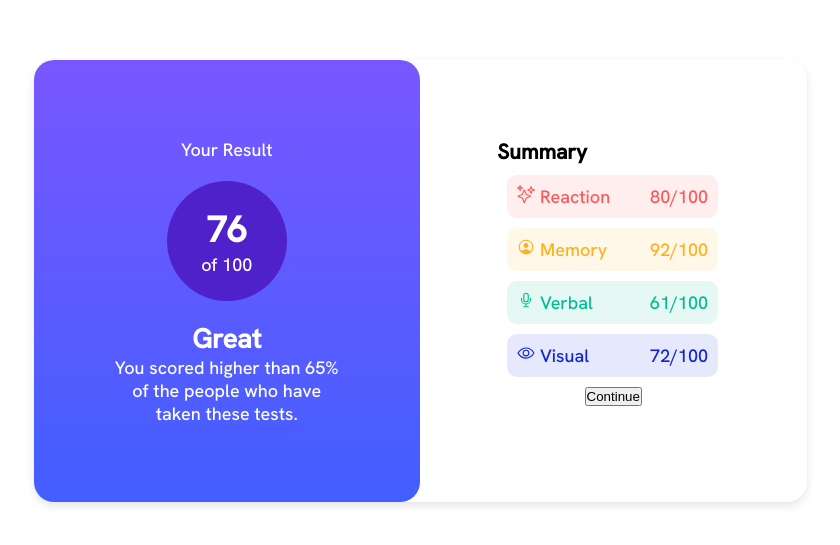
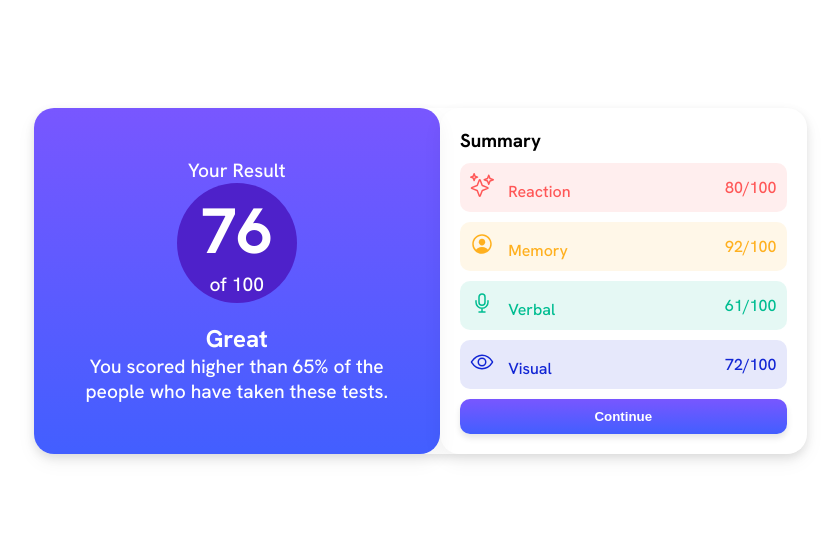
Before and after one commit to shreytalreja25/results-summary, a plain HTML site: page index.html in a window 1280 px wide. Shown: the part 119-664 px from the top of the page, without its empty margins (220-1060 px from the left). Drawn offline with nearby package versions, Linux system fonts and the light colour scheme; files whose address does not match are found by name.

Commit message:
Final Design

```diff
--- a/style.css
+++ b/style.css
@@ -22,20 +22,18 @@
 * {
     margin: 0;
     padding: 0;
+    box-sizing: border-box;
 }
 
 body {
     font-family: 'HankenGrotesk-Medium', system-ui, -apple-system, BlinkMacSystemFont, 'Segoe UI', Roboto, Oxygen, Ubuntu, Cantarell, 'Open Sans', 'Helvetica Neue', sans-serif;
-    max-width: 1440px;
-    font-size: 18px;
     background-color: white;
     height: 100vh;
     display: flex;
-    flex-direction: row;
     justify-content: center;
     align-items: center;
+    padding: 20px;
 }
-
 
 .result-cards-container {
     display: flex;
@@ -45,7 +43,8 @@ body {
     box-shadow: 0 4px 10px rgba(0, 0, 0, 0.1);
     align-items: stretch;
     max-width: 773px;
-    width: 90%;
+    width: 100%;
+    background-color: white;
 }
 
 .result-card-1 {
@@ -55,9 +54,8 @@ body {
     justify-content: center;
     align-items: center;
     background: linear-gradient(180deg, hsl(252, 100%, 67%), hsl(231, 100%, 63%));
-    /* Gradient blending from top to bottom */
     border-radius: 20px;
-    padding: 10%;
+    padding: 40px;
     color: white;
 }
 
@@ -67,7 +65,7 @@ body {
     flex-direction: column;
     justify-content: space-between;
     align-items: flex-start;
-    padding: 10%;
+    padding: 20px;
     height: 100%;
 }
 
@@ -79,81 +77,122 @@ body {
     border-radius: 50%;
     background-color: hsla(256, 72%, 46%, 1);
     width: 120px;
-    /* Set fixed width */
     height: 120px;
-    /* Set fixed height */
     margin-bottom: 20px;
-    margin-top: 20px;
 }
 
 .result-remark {
-    display: flex;
-    flex-direction: column;
-    justify-content: center;
-    align-items: center;
-}
-
-.result-remark p {
     text-align: center;
 }
 
-.result-analysis-1 {
+.result-analysis-1,
+.result-analysis-2,
+.result-analysis-3,
+.result-analysis-4 {
     display: flex;
-    flex-direction: row;
     justify-content: space-between;
     align-items: center;
-    background-color: hsla(0, 100%, 67%, 0.1);
-    color: hsl(0, 100%, 67%);
+    background-color: rgba(0, 0, 0, 0.05);
     padding: 10px;
-    margin: 10px;
+    margin: 10px 0;
     border-radius: 10px;
     width: 100%;
 }
 
+.result-analysis-1 {
+    background-color: hsla(0, 100%, 67%, 0.1);
+    color: hsl(0, 100%, 67%);
+}
+
 .result-analysis-2 {
-    padding: 10px;
-    margin: 10px;
-    display: flex;
-    flex-direction: row;
-    justify-content: space-between;
-    align-items: center;
     background-color: hsla(39, 100%, 56%, 0.1);
     color: hsl(39, 100%, 56%);
-    border-radius: 10px;
+}
+
+.result-analysis-3 {
+    background-color: hsla(166, 100%, 37%, 0.1);
+    color: hsl(166, 100%, 37%);
+}
+
+.result-analysis-4 {
+    background-color: hsla(234, 85%, 45%, 0.1);
+    color: hsl(234, 85%, 45%);
+}
+
+.button-container {
+    display: flex;
+    justify-content: center;
+    align-items: center;
     width: 100%;
 }
 
-.result-analysis-3 {
-    padding: 10px;
-    margin: 10px;
-    display: flex;
-    flex-direction: row;
-    justify-content: space-between;
-    align-items: center;
-    background-color: hsla(166, 100%, 37%, 0.1);
-    color: hsl(166, 100%, 37%);
+#continue-button {
+    background: linear-gradient(180deg, hsl(252, 100%, 67%), hsl(231, 100%, 63%));
+    color: white;
+    border: none;
+    padding: 10px 40px;
     border-radius: 10px;
+    cursor: pointer;
+    font-weight: bold;
+    box-shadow: 0 4px 6px rgba(0, 0, 0, 0.1);
+    transition: background-color 0.3s ease, transform 0.3s ease;
+    width: 100%; /* Full-width button */
+}
+
+#continue-button:hover {
+    background-color: hsl(252, 100%, 57%);
+    transform: translateY(-3px);
+}
+
+.result-card-1,
+.result-card-2 {
+    box-shadow: 0 8px 20px rgba(0, 0, 0, 0.05);
+    border-radius: 20px;
+}
+
+@media (max-width: 768px) {
+    .result-cards-container {
+        flex-direction: column;
+        gap: 30px;
+    }
+
+    .result-card-1,
+    .result-card-2 {
+        width: 100%;
+    }
+}
+
+.result-card-1 h1 {
+    font-size: 4rem;
+    font-weight: bold;
+}
+
+.result-card-1 p {
+    font-size: 1.2rem;
+}
+
+.result-analysis{
     width: 100%;
 }
 
-.result-analysis-4 {
-    padding: 10px;
-    margin: 10px;
-    display: flex;
-    flex-direction: row;
-    justify-content: space-between;
-    align-items: center;
-    background-color: hsla(234, 85%, 45%, 0.1);
-    color: hsla(234, 85%, 45%);
-    border-radius: 10px;
-    width: 100%;
+.result-analysis div {
+    font-size: 1rem;
 }
 
-.button-container{
-    display: flex;
-    flex-direction: column;
-    justify-content: center;
-    align-items: center;
-    align-self: center;
-    width: 100%;
+.result-analysis ion-icon {
+    font-size: 1.5rem;
+    margin-right: 10px;
 }
+
+.result-analysis div:hover {
+    background-color: rgba(0, 0, 0, 0.05);
+    transition: background-color 0.3s ease;
+}
+
+h1, h2, h3 {
+    font-family: 'HankenGrotesk-Bold', sans-serif;
+}
+
+p {
+    font-family: 'HankenGrotesk-Medium', sans-serif;
+}
```
Also changed, not shown: index.html (line endings or trailing spaces).
